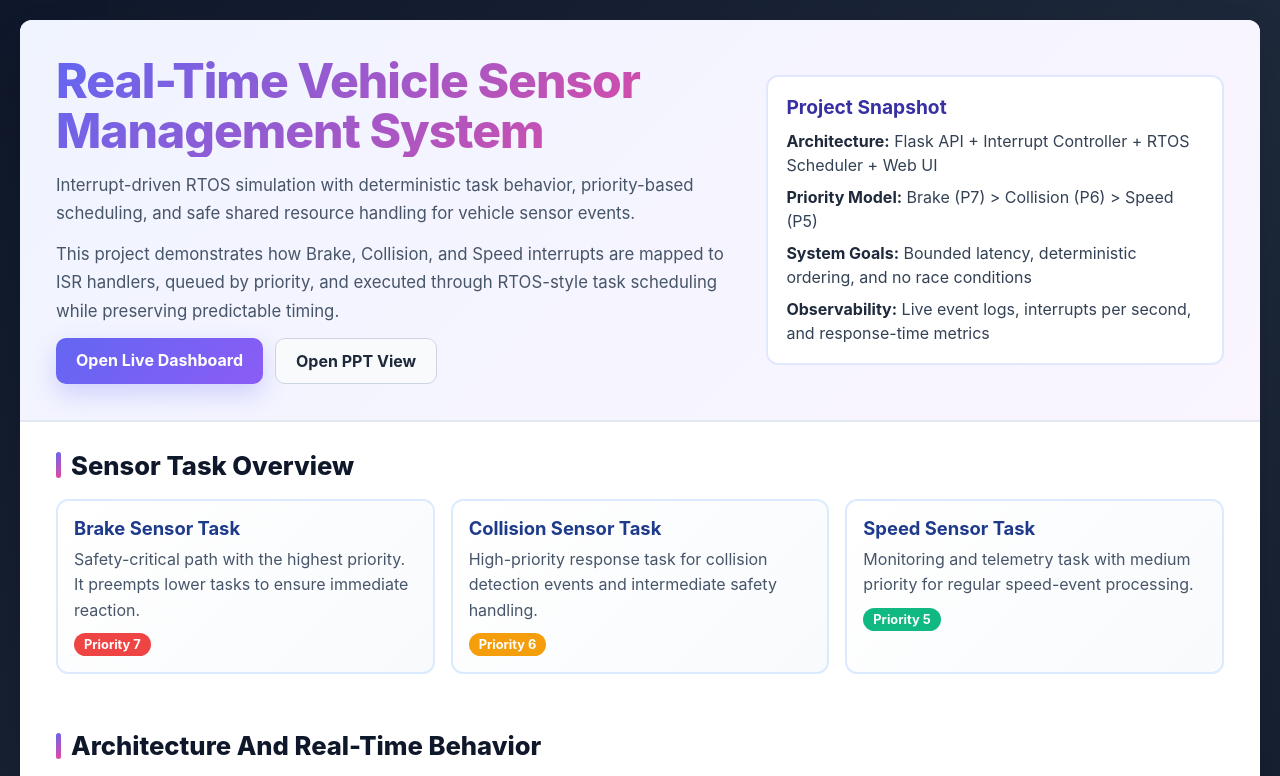
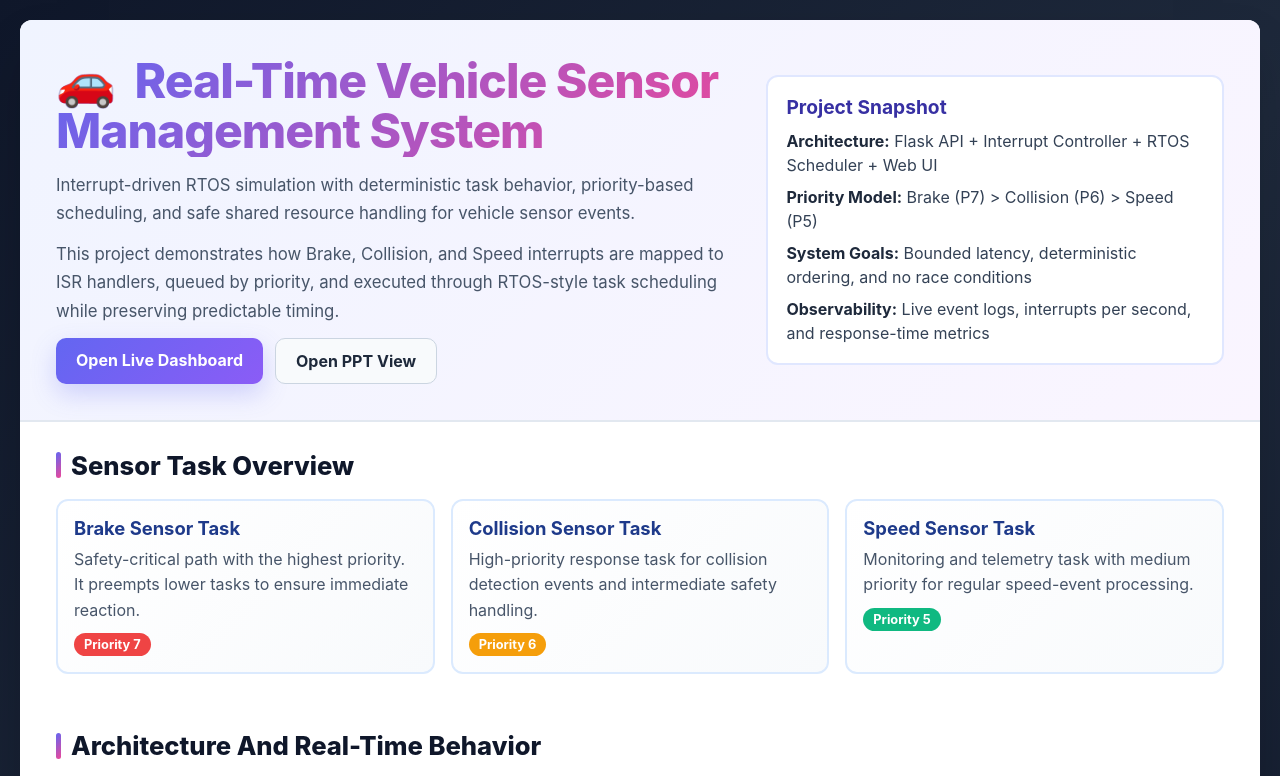
Before and after one commit to bikram73/Real-Time_Vehicle_Sensor_Management_System, a website: page templates/index.html in a window 1280 px wide. Shown: the top 776 px of the page. Drawn offline with Linux system fonts and the light colour scheme.

Commit message:
first commit

```diff
--- a/static/style.css
+++ b/static/style.css
@@ -90,6 +90,16 @@ header h1 {
     margin-bottom: 15px;
     font-weight: 800;
     letter-spacing: -1px;
+}
+
+.title-emoji {
+    display: inline-block;
+    background: none;
+    -webkit-background-clip: initial;
+    background-clip: initial;
+    -webkit-text-fill-color: initial;
+    color: #4f46e5;
+    margin-right: 10px;
 }
 
 header p {
--- a/templates/index.html
+++ b/templates/index.html
@@ -60,6 +60,16 @@
             -webkit-background-clip: text;
             -webkit-text-fill-color: transparent;
             background-clip: text;
+        }
+
+        .title-emoji {
+            display: inline-block;
+            background: none;
+            -webkit-background-clip: initial;
+            background-clip: initial;
+            -webkit-text-fill-color: initial;
+            color: #4f46e5;
+            margin-right: 10px;
         }
 
         .hero p {
@@ -315,7 +325,7 @@
     <main class="container">
         <section class="hero">
             <div>
-                <h1>Real-Time Vehicle Sensor Management System</h1>
+                <h1><span class="title-emoji" aria-hidden="true">🚗</span> Real-Time Vehicle Sensor Management System</h1>
                 <p>
                     Interrupt-driven RTOS simulation with deterministic task behavior, priority-based scheduling,
                     and safe shared resource handling for vehicle sensor events.
```
Also changed, not shown: templates/dashboard.html (+1 -1 lines).
